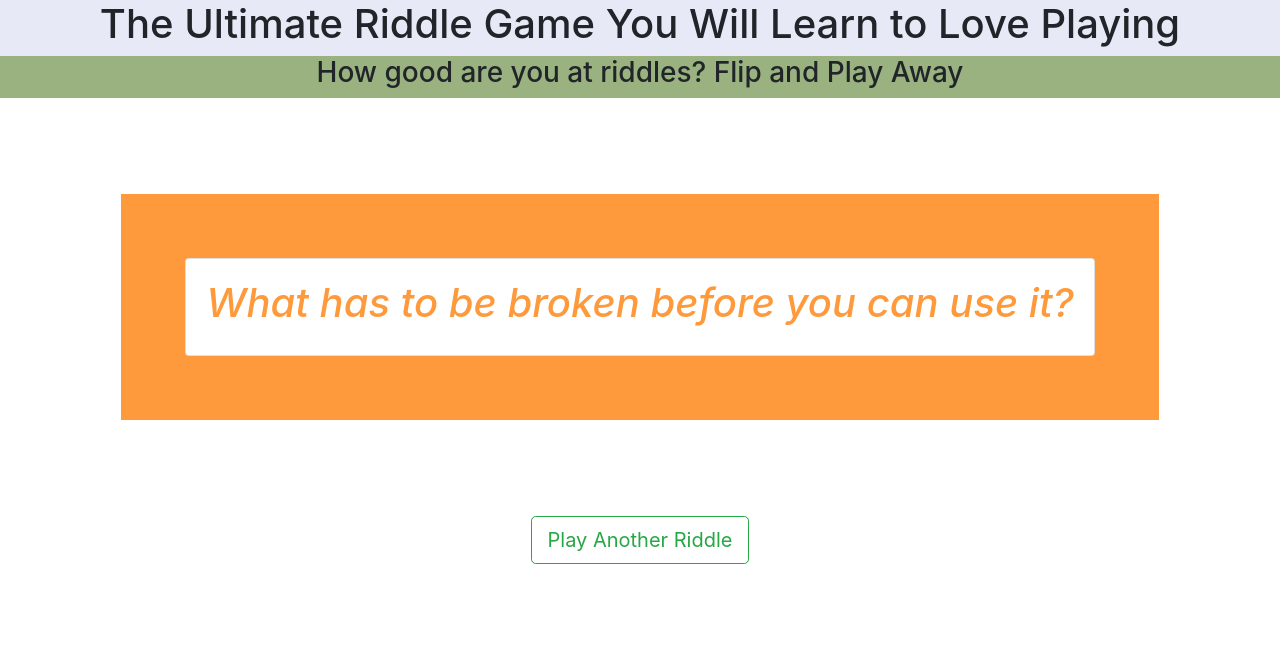
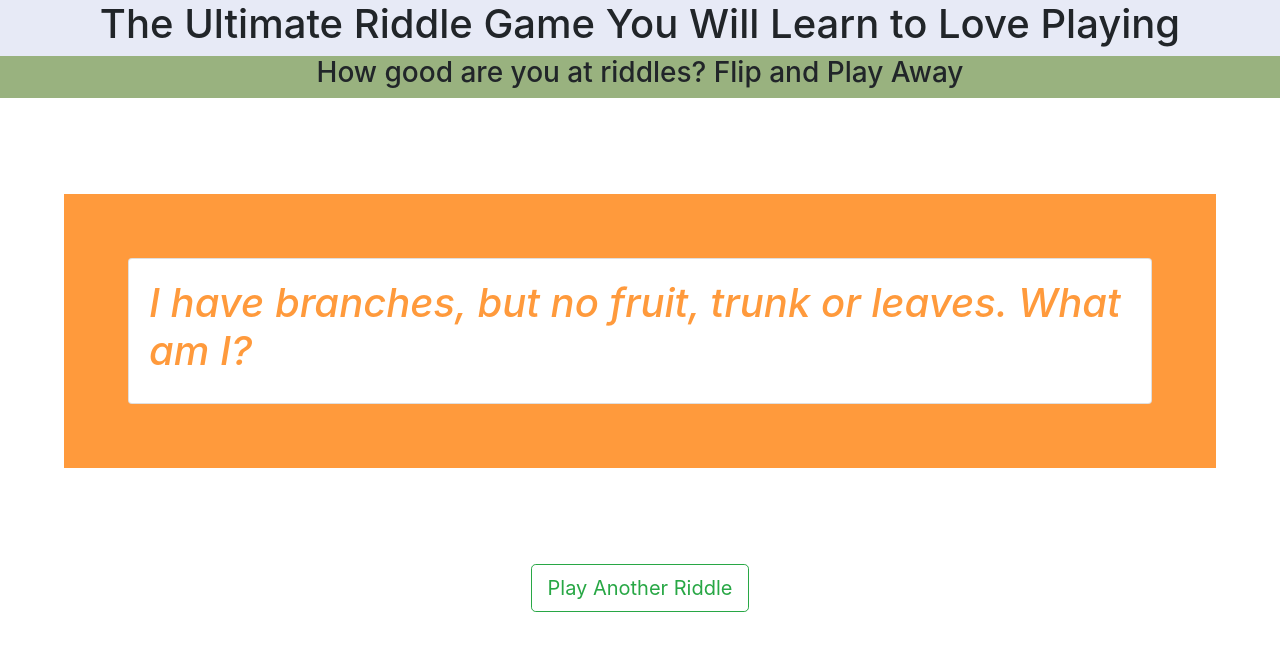
Before and after one commit to tmussa1/riddle-game, a React (Vite) app in the folder riddles-game/: page / in a window 1280 px wide. Shown: the top 650 px of the page. Built offline with nearby package versions, Linux system fonts and the light colour scheme.

Commit message:
fixed when flipped on red flips only red bug

```diff
--- a/riddles-game/src/App.tsx
+++ b/riddles-game/src/App.tsx
@@ -4,12 +4,10 @@ import RiddleCard from "./RiddleCard";
 import { RiddleData } from "./RiddleData";
 
 function App() {
-  const [index, setIndex] = useState<number>(0);
-  const [isRiddleProp, setIsRiddleProp] = useState<boolean>(true);
+  const [index, setIndex] = useState<number>(Math.floor(Math.random() * 25));
 
   function generateRiddle(): void {
     setIndex(Math.floor(Math.random() * 25));
-    setIsRiddleProp(true);
   }
 
   return (
@@ -44,7 +42,7 @@ function App() {
         <RiddleCard
           riddle={RiddleData[index].riddle}
           answer={RiddleData[index].answer}
-          isRiddleProp={isRiddleProp}
+          index={index}
         />
       </div>
       <div
--- a/riddles-game/src/RiddleCard.tsx
+++ b/riddles-game/src/RiddleCard.tsx
@@ -1,17 +1,17 @@
 import { Card } from "react-bootstrap";
 import { Riddle } from "./RiddleData";
-import { useState } from "react";
+import { useEffect, useState } from "react";
 
-function RiddleCard({ riddle, answer, isRiddleProp }: Riddle) {
+function RiddleCard({ riddle, answer, index }: Riddle) {
   const [isRiddle, setIsRiddle] = useState<boolean>(true);
-  const [isRiddleProp1, setIsRiddleProp1] = useState<boolean | undefined>(
-    isRiddleProp
-  );
 
   function toggleAnswer(): void {
     setIsRiddle(!isRiddle);
-    setIsRiddleProp1(!isRiddleProp1);
   }
+
+  useEffect(() => {
+    setIsRiddle(true);
+  }, [index]);
 
   return (
     <div
@@ -27,12 +27,12 @@ function RiddleCard({ riddle, answer, isRiddleProp }: Riddle) {
       <Card style={{ color: isRiddle ? "#ff9a3c" : "#eb2632" }}>
         <Card.Body>
           <Card.Text>
-            {isRiddle && (
+            {isRiddle === true && (
               <h1>
                 <i>{riddle}</i>
               </h1>
             )}
-            {!isRiddle && !isRiddleProp1 && (
+            {isRiddle === false && (
               <h1>
                 <b>{answer}</b>
               </h1>
--- a/riddles-game/src/RiddleData.ts
+++ b/riddles-game/src/RiddleData.ts
@@ -1,7 +1,7 @@
 export type Riddle = {
   riddle: string;
   answer: string;
-  isRiddleProp?: boolean;
+  index?: number;
 };
 
 export const RiddleData: Riddle[] = [
```
